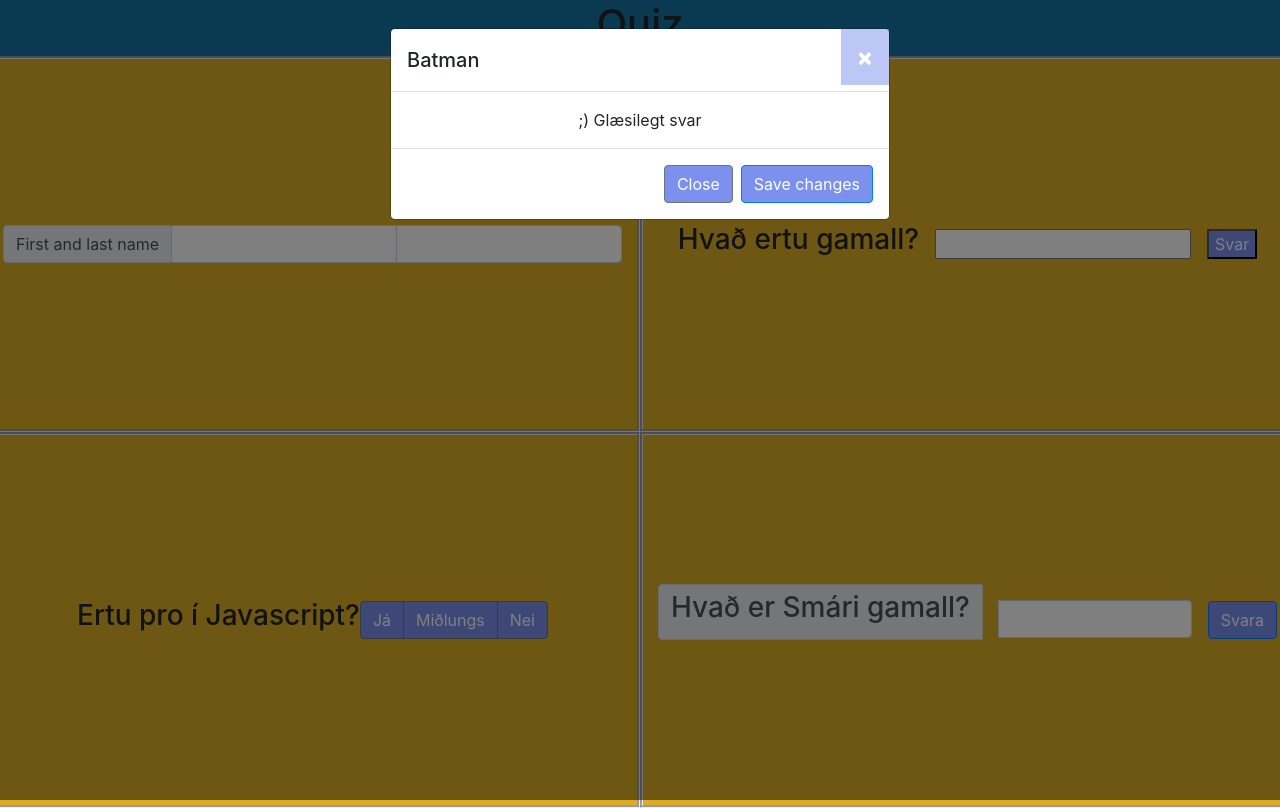
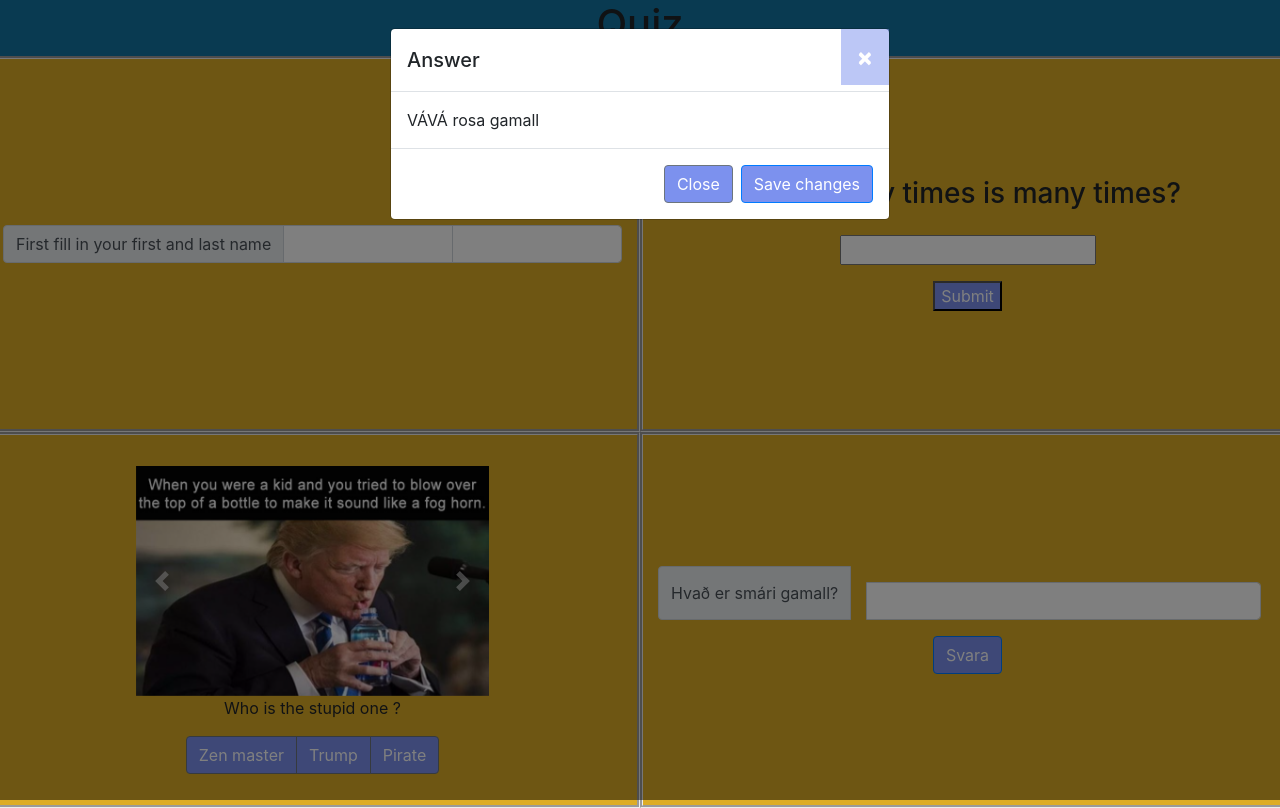
Before and after one commit to Aridaniel/questions, a plain HTML site: page index.html in a window 1280 px wide. Both pictures are taken after a click on the button "Svara". Drawn offline with nearby package versions, Linux system fonts and the light colour scheme.

Commit message:
Couresel og smá javascript

```diff
--- a/_variables.scss
+++ b/_variables.scss
@@ -1,12 +1,14 @@
 
-/* $btnColor:  rgb(124, 145, 238);
+ /* Button */
+ $btnColor:  rgb(124, 145, 238);
 $btnTextColor: white;
+
+/* Style of boxes */
+
+
 $background: rgb(221, 172, 38);
 $heightOfBox: 47vh;
 $paddingInBoxes:none;
-$centerTextInBoxes:center;
 $borderLineBoxes:groove ;
-$displayBoxes:flex;
-$JustifyBoxItem:center;
-$alignBoxItem:center;
-$marginInput: 1rem; */
+
+$marginInput: 1rem;
--- a/index.html
+++ b/index.html
@@ -15,7 +15,11 @@
         </div>
     </header>
 
+    <!-- Grid system gegnum Bootstrap -->
     <section class="row containerForBoxes">
+
+
+        <!-- BOX 1 -->
 
         <div class="col-md-6 box1">
 
@@ -24,7 +28,7 @@
 
             <div class="input-group">
             <div class="input-group-prepend">
-                <span class="input-group-text">First and last name</span>
+                <span class="input-group-text">First fill in your first and last name</span>
             </div>
             <input type="text" aria-label="First name" class="form-control">
             <input type="text" aria-label="Last name" class="form-control">
@@ -32,37 +36,65 @@
 
 
         </div>
+        <!-- Box2 -->
 
         <div class="col-md-6 box2">
 
-            <h3>Hvað ertu gamall?</h3>
+            <h3>How many times is many times?</h3>
             <input type="text">
-            <button>Svar</button>
+            <button onclick="myFunction()">Submit</button>
 
         </div>
 
+        <!-- Box 3 -->
+
         <div class="col-md-6 box3">
 
-                <h3>Ertu pro í Javascript?</h3>
+
+                <div id="carouselExampleControls" class="carousel slide" data-ride="carousel">
+                    <div class="carousel-inner">
+                      <div class="carousel-item active">
+                        <img src="/pics/zen.jpg" class="d-block w-20" alt="..." height="230">
+                      </div>
+                      <div class="carousel-item">
+                        <img src="pics/trump-meme.jpg" class="d-block w-20" alt="..." height="230">
+                      </div>
+                      <div class="carousel-item">
+                        <img src="/pics/pirate.jpg" class="d-block w-20" alt="..." height="230">
+                      </div>
+                    </div>
+                    <a class="carousel-control-prev" href="#carouselExampleControls" role="button" data-slide="prev">
+                      <span class="carousel-control-prev-icon" aria-hidden="true"></span>
+                      <span class="sr-only">Previous</span>
+                    </a>
+                    <a class="carousel-control-next" href="#carouselExampleControls" role="button" data-slide="next">
+                      <span class="carousel-control-next-icon" aria-hidden="true"></span>
+                      <span class="sr-only">Next</span>
+                    </a>
+                  </div>
+                  <p>Who is the stupid one ?</p>
 
                 <div class="btn-group" role="group" aria-label="Basic example">
-                    <button type="button" class="btn btn-secondary">Já</button>
-                    <button type="button" class="btn btn-secondary">Miðlungs</button>
-                    <button type="button" class="btn btn-secondary">Nei</button>
+                    <button type="button" class="btn btn-secondary">Zen master</button>
+                    <button type="button" onclick="JAsksk" class="btn btn-secondary">Trump</button>
+                    <button type="button" class="btn btn-secondary">Pirate</button>
                   </div>
 
         </div>
+
+        <!-- BOX 4 -->
+
         <div class=" col-md-6 box4">
 
-                <!-- <h3>Hvað er Smári gamall?</h3> -->
+
                 <div class="input-group mb-3">
                     <div class="input-group-prepend">
-                      <span class="input-group-text" id="inputGroup-sizing-default"> <h3>Hvað er Smári gamall?</h3> </span>
+                      <span class="input-group-text" id="inputGroup-sizing-default"> Hvað er smári gamall? </span>
                     </div>
                     <input type="text" class="form-control" aria-label="Sizing example input" aria-describedby="inputGroup-sizing-default">
                   </div>
 
-                <!-- Button trigger modal -->
+                <!-- Button trigger modal from Bootstrap-->
                 <button type="button" class="btn btn-primary" data-toggle="modal" data-target="#exampleModal">
                     Svara
                 </button>
@@ -72,13 +104,13 @@
                     <div class="modal-dialog">
                     <div class="modal-content">
                         <div class="modal-header">
-                        <h5 class="modal-title" id="exampleModalLabel">Batman</h5>
+                        <h5 class="modal-title" id="exampleModalLabel">Answer</h5>
                         <button type="button" class="close" data-dismiss="modal" aria-label="Close">
                             <span aria-hidden="true">&times;</span>
                         </button>
                         </div>
                         <div class="modal-body">
-                        ;) Glæsilegt svar
+                        VÁVÁ rosa gamall
                         </div>
                         <div class="modal-footer">
                         <button type="button" class="btn btn-secondary" data-dismiss="modal">Close</button>
@@ -90,6 +122,7 @@
 
 
         </div>
+
 
 
     </section>
--- a/main.js
+++ b/main.js
@@ -1,3 +1,8 @@
 $('#myModal').on('shown.bs.modal', function () {
     $('#myInput').trigger('focus')
   })
+
+  function myFunction()
+  {
+      alert("Not enough times")
+  }
--- a/style.scss
+++ b/style.scss
@@ -1,5 +1,6 @@
 header
 {
+    padding: none;
    background-color: rgb(18, 117, 163);
 }
 
@@ -12,45 +13,44 @@ h1
 
 }
 
+.w20
+{
+    height: 5rem;
+}
 
 
-/* section
+
+
+
+
+/* Imports the variables from the other scss file */
+@import "./variables";
+
+
+
+/* Mixin for the boxes */
+
+@mixin flexcenter($direction)
 {
-    display: grid;
-    grid-template-columns: 1fr 1fr;
-    grid-template-rows: 1fr 1fr;
+    display: flex;
+    justify-content: center;
+    align-items: center;
+
+    flex-direction: $direction;
 }
-
-/* Variables to call for */
-
-$btnColor:  rgb(124, 145, 238);
-$btnTextColor: white;
-$background: rgb(221, 172, 38);
-$heightOfBox: 47vh;
-$paddingInBoxes:none;
-$centerTextInBoxes:center;
-$borderLineBoxes:groove ;
-$displayBoxes:flex;
-$JustifyBoxItem:center;
-$alignBoxItem:center;
-$marginInput: 1rem;
 
 
 
 
 
 /* The boxes withe styling, that call the varuables above */
-
 .box1
 {
-    display:$displayBoxes ;
-
-    justify-content: $JustifyBoxItem;
-    align-items: $alignBoxItem;
 
 
+    @include flexcenter(column);
 
-    /* padding:5rem; */
+
     border-style: $borderLineBoxes;
     height:$heightOfBox ;
     background-color: $background;
@@ -67,12 +67,12 @@ $marginInput: 1rem;
 .box2
 
 {
-    justify-content: $JustifyBoxItem;
-    align-items: $alignBoxItem;
-    display:$displayBoxes ;
+
+    @include flexcenter(column);
+
     padding:$paddingInBoxes ;
     border-style: $borderLineBoxes;
-    text-align: $centerTextInBoxes;
+    /* text-align: $centerTextInBoxes; */
     height:$heightOfBox ;
     background-color: $background;
 
@@ -87,19 +87,19 @@ $marginInput: 1rem;
     background-color: $btnColor;
     color: $btnTextColor ;
     &:hover{
-        background: rgb(206, 203, 29);
+        background:  rgb(43, 226, 180);
     }
     }
 }
 
 .box3
 {
-    justify-content: $JustifyBoxItem;
-    align-items: $alignBoxItem;
-    display:$displayBoxes ;
+    @include flexcenter(column);
+
+
     padding:$paddingInBoxes;
     border-style: $borderLineBoxes;
-    text-align: $centerTextInBoxes;
+
     height:$heightOfBox ;
     background-color: $background;
 
@@ -121,11 +121,9 @@ $marginInput: 1rem;
 .box4
 
 {
-    justify-content: $JustifyBoxItem;
-    align-items: $alignBoxItem;
-    display:$displayBoxes ;
+    @include flexcenter(column);
     border-style: $borderLineBoxes;
-    text-align: $centerTextInBoxes;
+
     height:$heightOfBox ;
     background-color: $background;
 
@@ -142,7 +140,7 @@ $marginInput: 1rem;
         &:hover
         {
 
-            background: rgb(155, 48, 48);
+            background:  rgb(43, 226, 180);
         }
     }
 }
```
Also changed, not shown: pics/fork.jpg (added), pics/pirate.jpg (added), pics/trump-meme.jpg (added), pics/zen.jpg (added), style.css, 2 other files.
